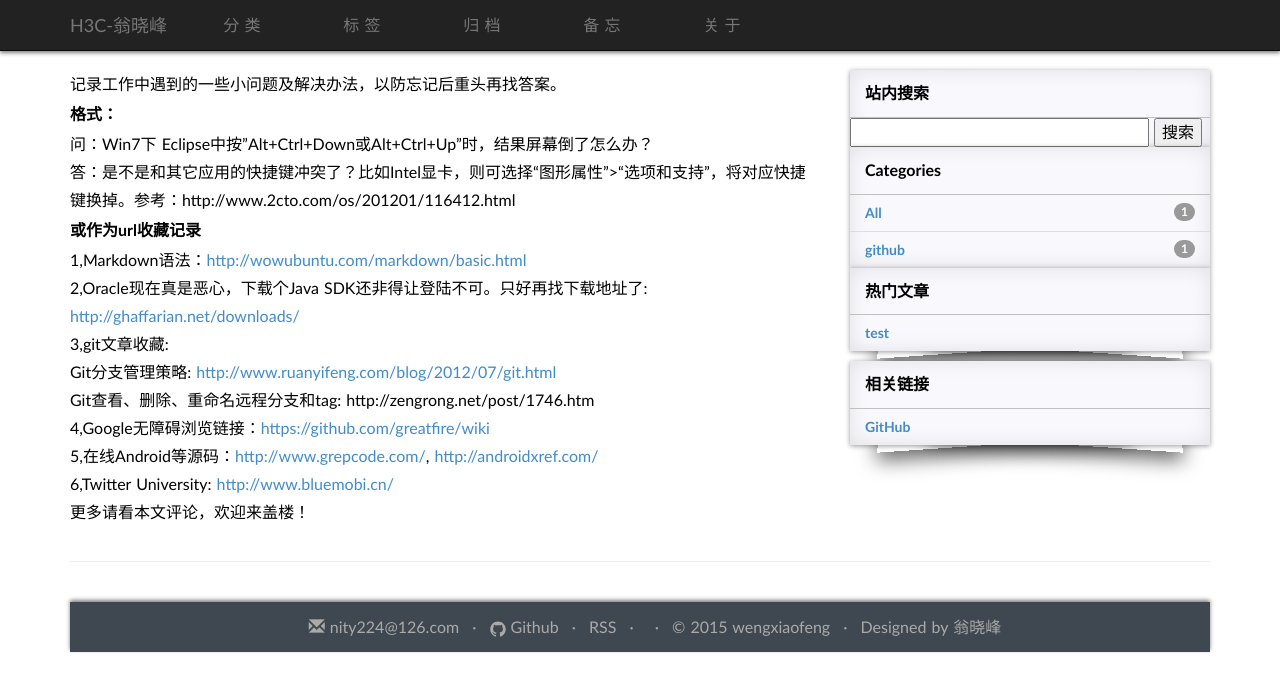
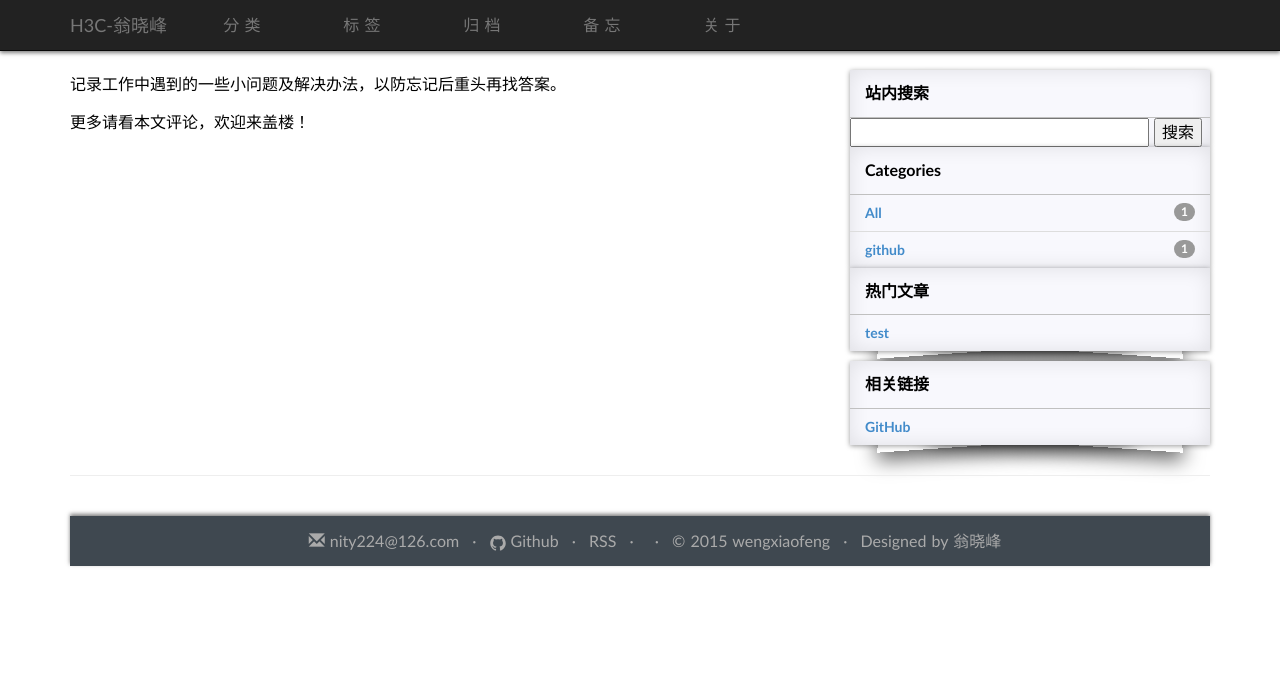
Before and after one commit to nity224/nity224.github.io, a Jekyll site: the page built from faqs.md, in a window 1280 px wide. Shown: the top 692 px of the page. Built offline with Jekyll 4.4.1, drawn with Linux system fonts in a browser that asks for light colours; some web fonts are replaced; comment, search, counter and statistics services are not loaded.

Commit message:
Signed-off-by: nity224 <nity224@126.com>

```diff
--- a/faqs.md
+++ b/faqs.md
@@ -4,19 +4,6 @@
 ---
 记录工作中遇到的一些小问题及解决办法，以防忘记后重头再找答案。
 
-####格式：
-问：Win7下 Eclipse中按"Alt+Ctrl+Down或Alt+Ctrl+Up"时，结果屏幕倒了怎么办？
-答：是不是和其它应用的快捷键冲突了？比如Intel显卡，则可选择“图形属性”>“选项和支持”，将对应快捷键换掉。参考：http://www.2cto.com/os/201201/116412.html
-
-####或作为url收藏记录
-1,Markdown语法：<http://wowubuntu.com/markdown/basic.html>
-2,Oracle现在真是恶心，下载个Java SDK还非得让登陆不可。只好再找下载地址了: <http://ghaffarian.net/downloads/>
-3,git文章收藏:
-Git分支管理策略: <http://www.ruanyifeng.com/blog/2012/07/git.html>
-Git查看、删除、重命名远程分支和tag: http://zengrong.net/post/1746.htm
-4,Google无障碍浏览链接：<https://github.com/greatfire/wiki>
-5,在线Android等源码：<http://www.grepcode.com/>, <http://androidxref.com/>
-6,Twitter University: <http://www.bluemobi.cn/>
 更多请看本文评论，欢迎来盖楼！
 
 <!-- Blog Comments -->
```
